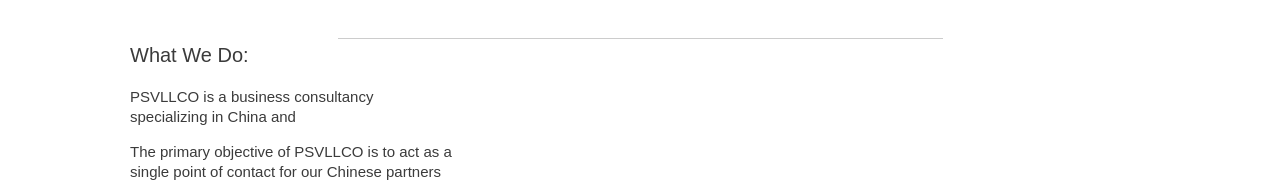
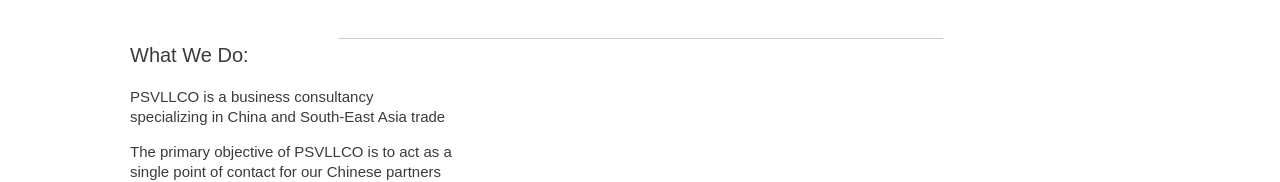
Before and after one commit to psvllco/psvllco.github.io, a plain HTML site: page index.html in a window 1280 px wide. Shown: the part 1006-1188 px from the top of the page. Drawn offline with Linux system fonts and the light colour scheme; a web font is replaced by a local one.

Commit message:
Update index.html

```diff
--- a/index.html
+++ b/index.html
@@ -63,7 +63,7 @@
           <div class="title-1"><h4>What We Do:</h4></div>
           <div class="text-1">
             <p>
-PSVLLCO is a business consultancy specializing in China and </p>
+PSVLLCO is a business consultancy specializing in China and South-East Asia trade</p>
 <p>
 The primary objective of PSVLLCO is to act as a single point of contact for our Chinese partners outside of China and work with US partners to ensure seamless delivery of product and services.
 
```
